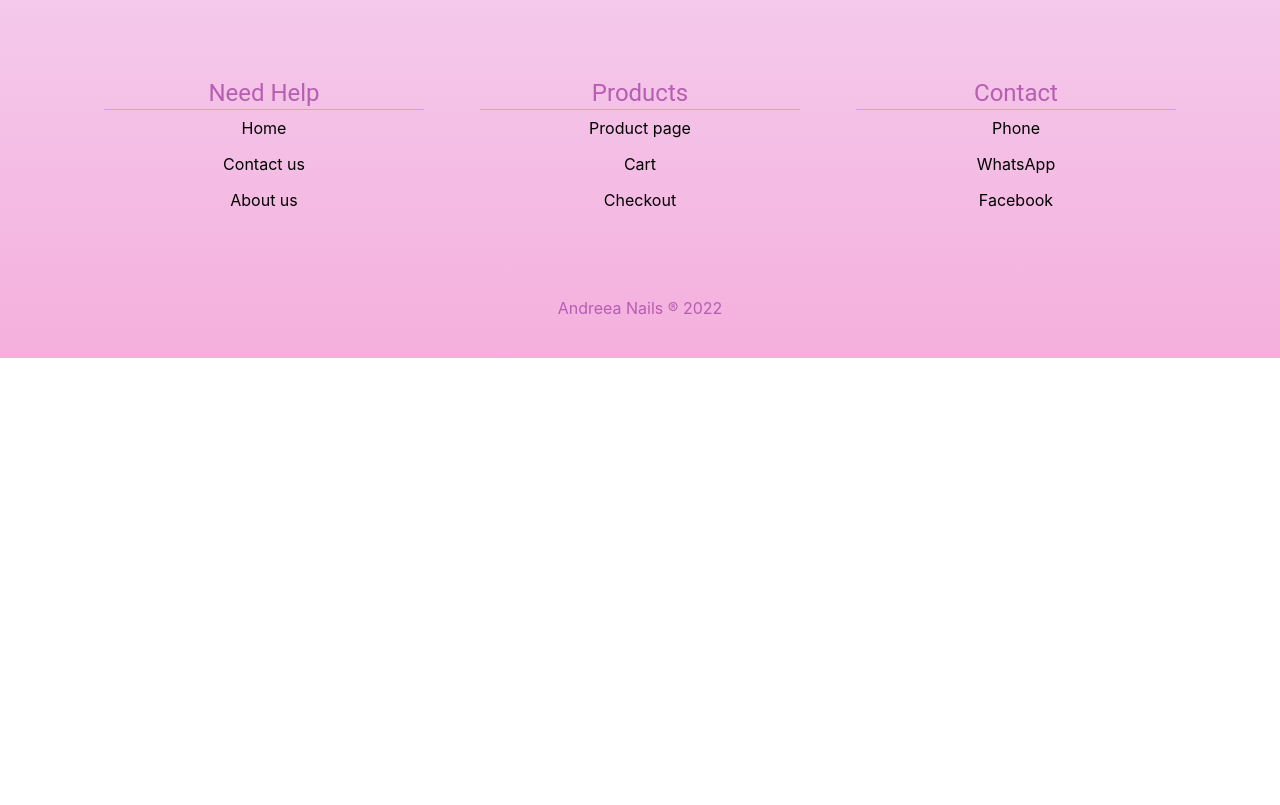
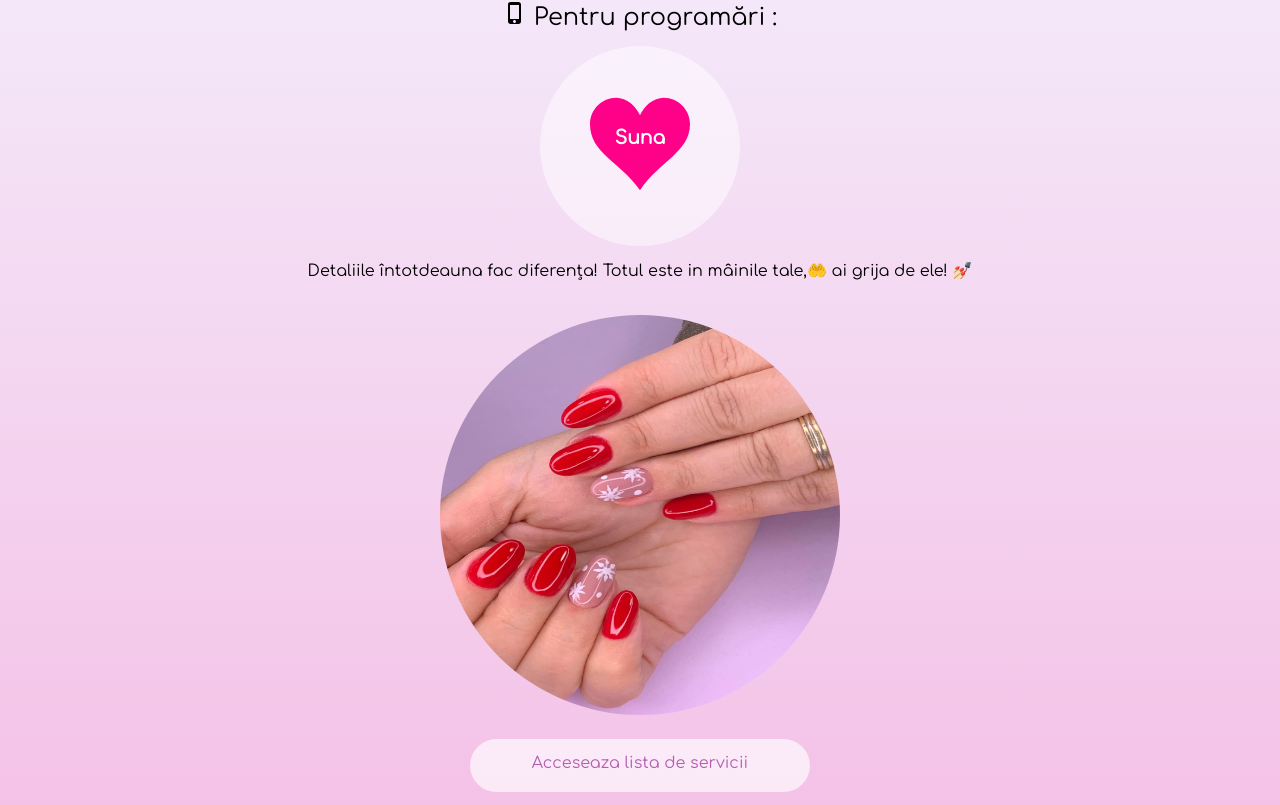
Before and after one commit to annarad111/andreeanails, a React (Create React App) app: page / in a window 1280 px wide. Shown: the part 1195-2000 px from the top of the page. Before the commit the page ends 1553 px from the top, so only its background shows below. Built offline with nearby package versions, Linux system fonts and the light colour scheme.

Commit message:
Added more details to the homepage

```diff
--- a/package.json
+++ b/package.json
@@ -6,6 +6,7 @@
     "@emotion/react": "^11.8.2",
     "@emotion/styled": "^11.8.1",
     "@material-ui/core": "^4.12.3",
+    "@mui/icons-material": "^5.5.1",
     "@mui/material": "^5.5.3",
     "@testing-library/jest-dom": "^5.16.3",
     "@testing-library/react": "^12.1.4",
--- a/src/App.css
+++ b/src/App.css
@@ -1,6 +1,9 @@
+@import url('https://fonts.googleapis.com/css2?family=Comfortaa&display=swap');
+
 .App {
   text-align: center;
   overflow: hidden;
+  font-family: 'Comfortaa', cursive ;
 }
 
 .App-logo {
--- a/src/pages/Homepage.css
+++ b/src/pages/Homepage.css
@@ -10,6 +10,66 @@
     margin-bottom: 100px;
     overflow: hidden;
 
+}
+
+.button-link {
+    width: 200px;
+    height: 200px;
+    display: inline-block;
+    background-color: #ffffff75;
+    border-radius: 105px;
+    margin-left: auto;
+    margin-right: auto;
+    display: block;
+    transition: box-shadow 1s ease, margin-top 1s ease;
+  }
+
+  .button-link:hover {
+    transition: box-shadow 0.5s ease, margin-top 0.5s ease;
+    box-shadow: 0 4px 8px 0 rgba(0, 0, 0, 0.2), 0 6px 20px 0 rgba(0, 0, 0, 0.19);
+  }
+
+  .heart {
+
+    fill: #ff0089;
+    background: none;
+    position: relative;
+    top: 48px;
+    margin-left: auto;
+    margin-right: auto;
+    display: block;
+  }
+
+  .telefon{
+    position: relative;
+    top:-37px;
+    color: white;
+  }
+
+  .holeheart{
+      text-decoration: none;
+  }
+
+  .programari{
+      font-size: 1.5em;
+  }
+p{
+    margin: 15px;
+}
+
+.lista{
+    text-decoration: none;
+    padding: 15px 20px 20px 20px !important;
+    background-color: #ffffffa6;
+    text-align: center;
+    width: 300px;
+    margin: auto;
+    border-radius: 40px;
+}
+
+.listalink{
+    text-decoration: none;
+    color: #b55eb2;
 }
 
 @media only screen and (max-width: 600px) {
--- a/src/pages/Homepage.jsx
+++ b/src/pages/Homepage.jsx
@@ -3,6 +3,7 @@
 import nails3 from '../images/nails5.jpg';
 import '../pages/Homepage.css';
 import 'animate.css';
+import PhoneIphoneOutlinedIcon from '@mui/icons-material/PhoneIphoneOutlined';
 
 export default function Homepage(){
 
@@ -11,8 +12,30 @@
 
                 <div className='homepage'>
                     <img src={nails1} className="animate__animated animate__backInLeft homepageimg"></img>
+                    <p>Servicii full de manichiura,pedichiura,constructie cu gel, intretinere gel, modelul este inclus in pret! 💅🏻</p>
+
                     <img src={nails2} className="animate__animated animate__fadeIn homepageimg"></img>
+                        <div className='suna'>
+                            <p className='programari'><PhoneIphoneOutlinedIcon/> Pentru programări :</p>
+
+                            <a href="https://www.google.com" target="_blank" className='holeheart'>
+                                <span class="button-link">
+                                <svg class="heart" viewBox="0 0 32 29.6" width="100" height="100">
+                                    <path d="M23.6,0c-3.4,0-6.3,2.7-7.6,5.6C14.7,2.7,11.8,0,8.4,0C3.8,0,0,3.8,0,8.4c0,9.4,9.5,11.9,16,21.2
+                                    c6.1-9.3,16-12.1,16-21.2C32,3.8,28.2,0,23.6,0z"/>
+                                </svg>
+                                <h3 className='telefon'>Suna</h3>
+                                </span>
+
+                                </a>
+                        </div>
+                    <p>Detaliile întotdeauna fac diferența! Totul este in mâinile tale,🤲 ai grija de ele! 💅🏻</p>
+
                     <img src={nails3} className="animate__animated animate__backInRight homepageimg"></img>
+                    <div className='lista'>
+                    <a href='/servicii' className='listalink'>Acceseaza lista de servicii</a>
+                    </div>
+
 
                 </div>
 
```
Also changed, not shown: 1 other file (tests, documents, lock files or other folders). Lines whose indentation alone changed are shown as unchanged.
